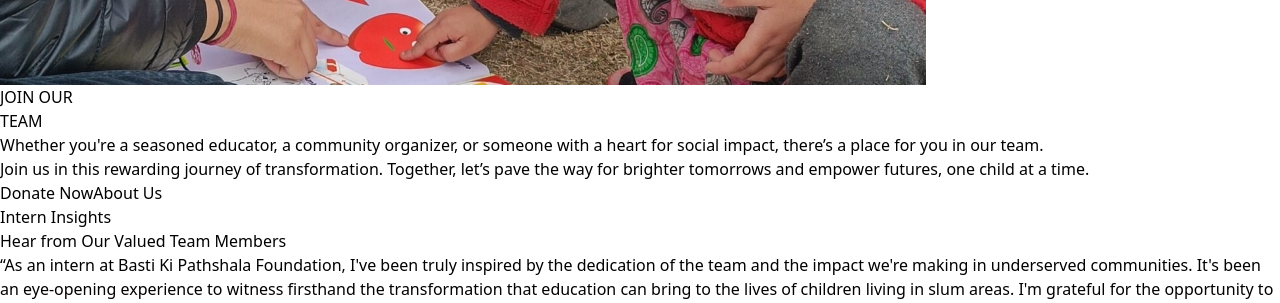
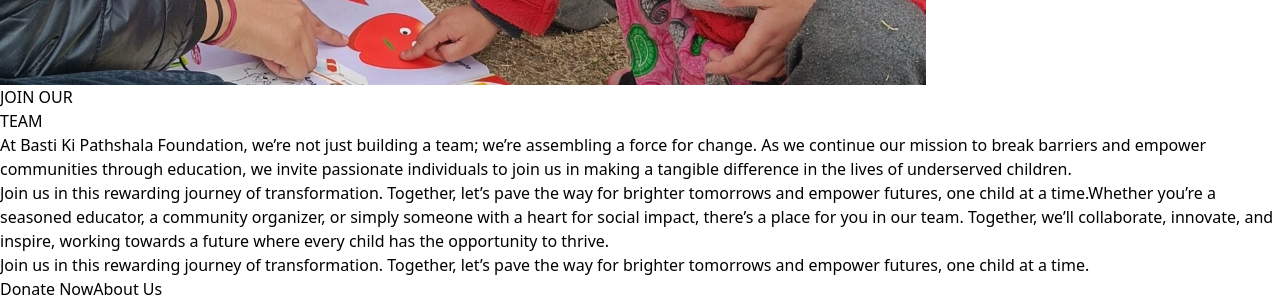
Before and after one commit to NishantSingh2964/NGO-website, a React (Vite) app: page / in a window 1280 px wide. Shown: the part 4320-4623 px from the top of the page. Built offline with nearby package versions, Linux system fonts and the light colour scheme.

Commit message:
Update Home.jsx

```diff
--- a/src/Pages/Home.jsx
+++ b/src/Pages/Home.jsx
@@ -131,11 +131,12 @@ export default function Home() {
                         <span className="text-yellow-500">TEAM</span>
                     </h2>
                     <p className="text-gray-500 text-sm leading-relaxed">
-                        Whether you're a seasoned educator, a community organizer, or someone with a heart for social impact, there’s a place for you in our team.
+                        At Basti Ki Pathshala Foundation, we’re not just building a team; we’re assembling a force for change. As we continue our mission to break barriers and empower communities through education, we invite passionate individuals to join us in making a tangible difference in the lives of underserved children.
                     </p>
                     <p className="text-gray-500 text-sm leading-relaxed">
-                        Join us in this rewarding journey of transformation. Together, let’s pave the way for brighter tomorrows and empower futures, one child at a time.
+                        Join us in this rewarding journey of transformation. Together, let’s pave the way for brighter tomorrows and empower futures, one child at a time.Whether you’re a seasoned educator, a community organizer, or simply someone with a heart for social impact, there’s a place for you in our team. Together, we’ll collaborate, innovate, and inspire, working towards a future where every child has the opportunity to thrive.
                     </p>
+                    <p>Join us in this rewarding journey of transformation. Together, let’s pave the way for brighter tomorrows and empower futures, one child at a time.</p>
                     <div className="flex gap-4 mt-4">
                         <Link to="/donate" className="bg-yellow-400 hover:bg-yellow-500 text-white px-6 py-3 rounded-md font-semibold transition">
                             Donate Now
```
